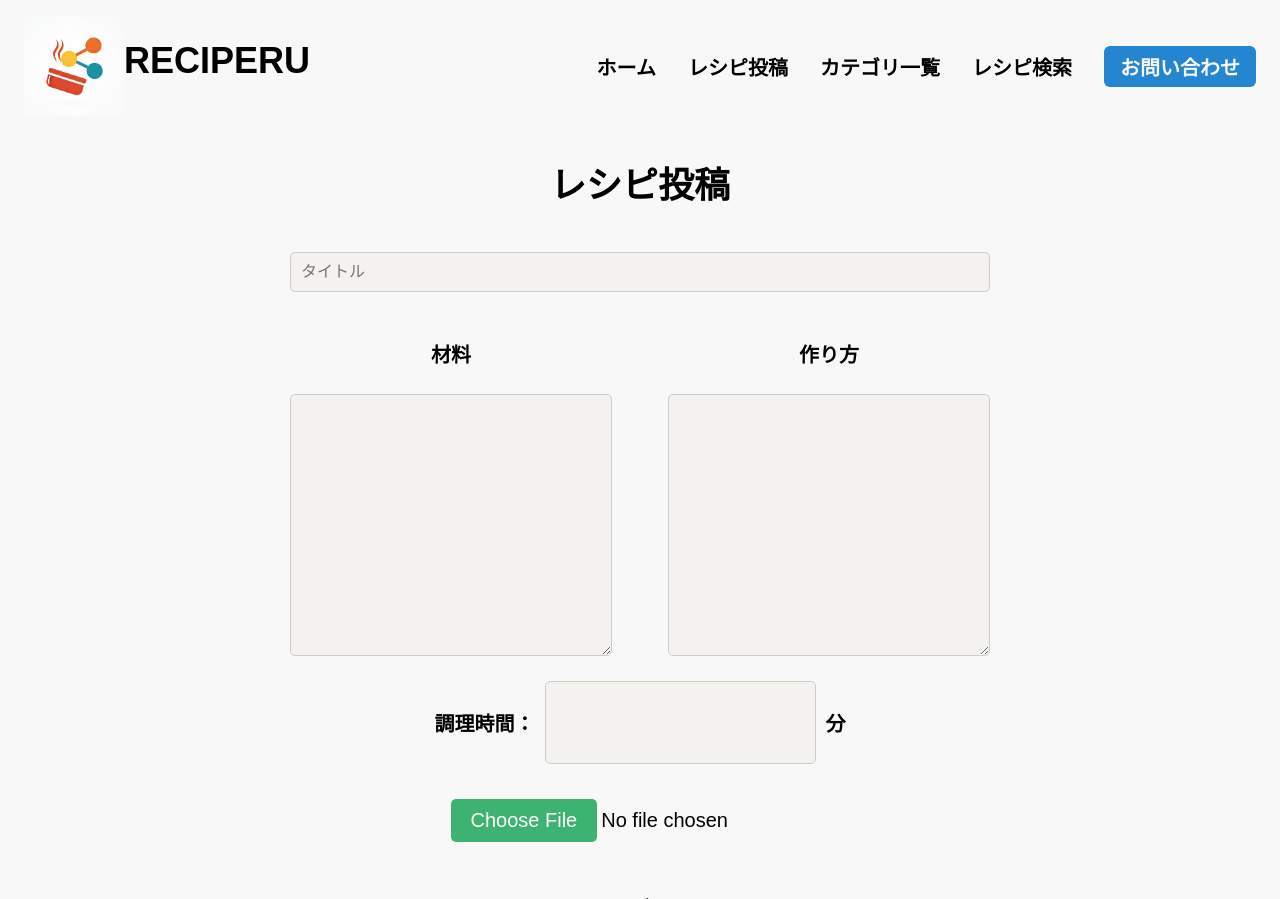
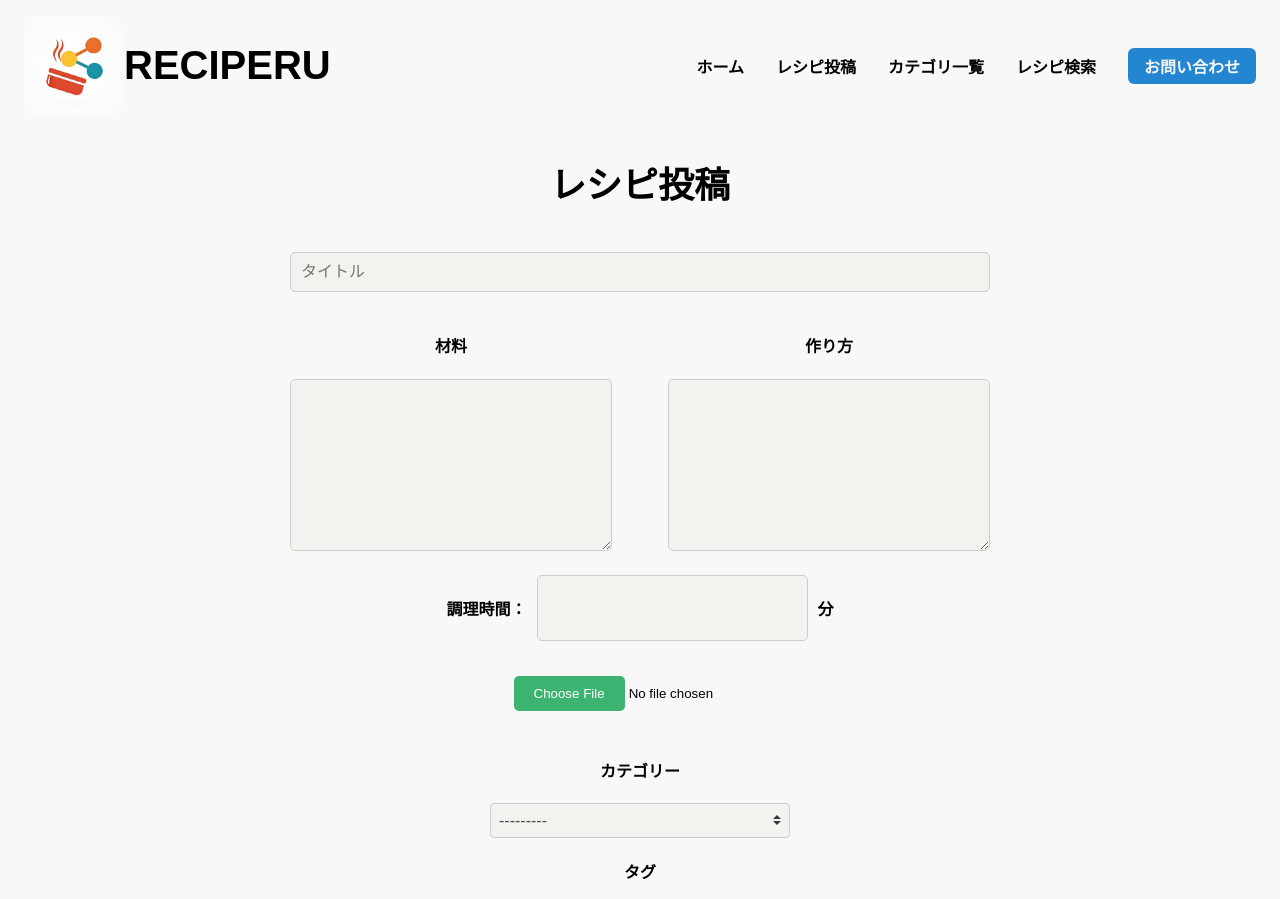
Before and after one commit to kan-ikeda/RECIPERU, a Django app: page /recipes/add/ in a window 1280 px wide. Shown: the top 899 px of the page. Run offline with Django 5.2, Linux system fonts and the light colour scheme; the visitor is signed in with stand-in values (Sample User, id 1); data that the repository does not hold is empty.

Commit message:
commit: レシピ投稿画面のフォントサイズ修正

```diff
--- a/static/css/recipe_form.css
+++ b/static/css/recipe_form.css
@@ -8,11 +8,7 @@
     text-align: center;
 }
 
-* {
-    font-size: 20px;
-}
-
-h1 {
+.recipe_form_body h1 {
     text-align: center;
     font-size: 36px;
 }
```
